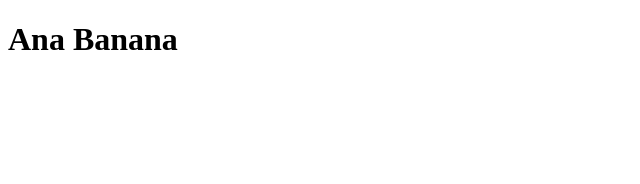
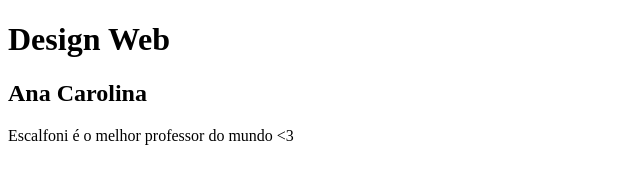
Before and after one commit to anacarolinaadasilva/anacarolinaadasilva.github.io, a plain HTML site: page index.html in a window 1280 px wide. Shown: the whole page, without its empty margins (0-640 px from the left). Drawn offline with Linux system fonts and the light colour scheme.

Commit message:
meu primeiro site

```diff
--- a/index.html
+++ b/index.html
@@ -7,8 +7,11 @@
     <title>Document</title>
 </head>
 <body>
-    <h1>
-        Ana Banana
-    </h1>
+    <h1>Design Web</h1>
+    <h2>
+        Ana Carolina
+    </h2>
+
+    <p>Escalfoni é o melhor professor do mundo &lt;3 </p>
 </body>
 </html>
```
